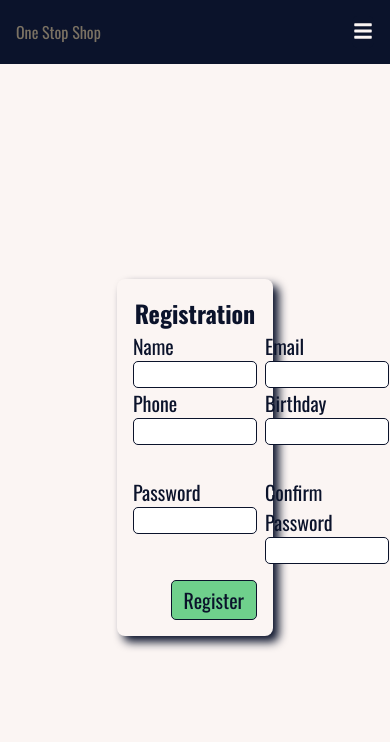
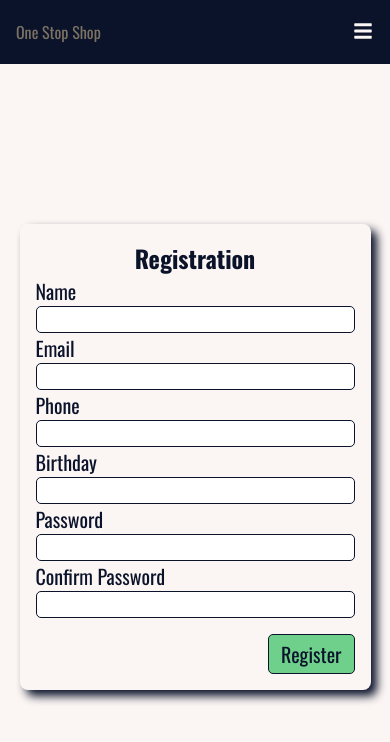
Before and after one commit to Aim4dabush/one-stop-shop, a React (Create React App) app: page /register in a window 390 px wide. Shown: the top 742 px of the page. Built offline with nearby package versions, Linux system fonts and the light colour scheme.

Commit message:
register component responsive

```diff
--- a/src/components/register/Register.module.scss
+++ b/src/components/register/Register.module.scss
@@ -10,7 +10,7 @@
     border-radius: 8px;
     box-shadow: 6px 6px 10px $secondary;
     padding: 1rem;
-    width: 40%;
+    width: 50%;
 
     .btn_wrapper {
       display: flex;
@@ -32,3 +32,28 @@
     }
   }
 }
+
+@media (max-width: 912px) {
+  .register_container {
+    .register_form {
+      width: 70%;
+    }
+  }
+}
+
+@media (max-width: 540px) {
+  .register_container {
+    .register_form {
+      width: 90%;
+
+      .general_container {
+        margin: 0;
+      }
+
+      .input_container {
+        flex-direction: column;
+        gap: 0;
+      }
+    }
+  }
+}
```
